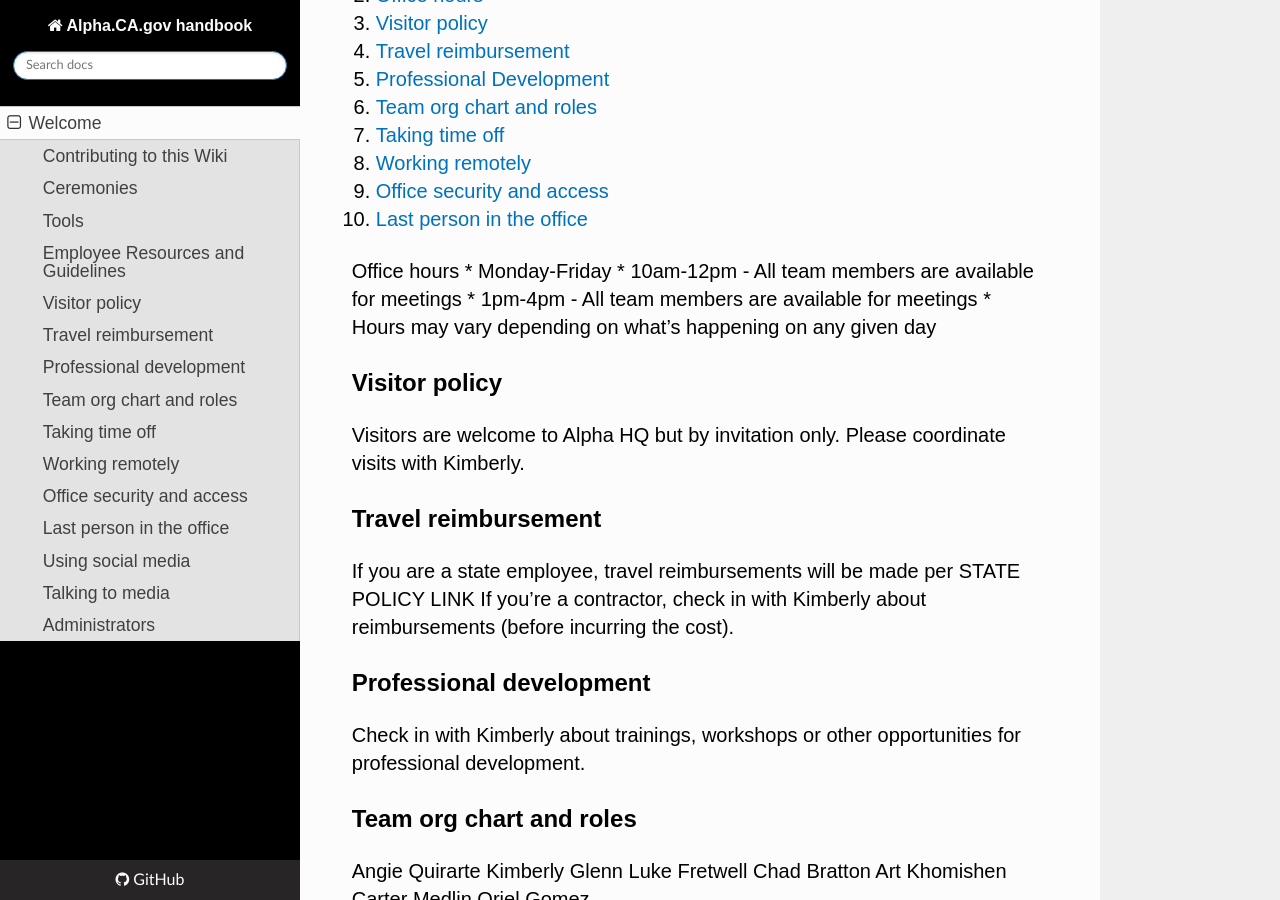
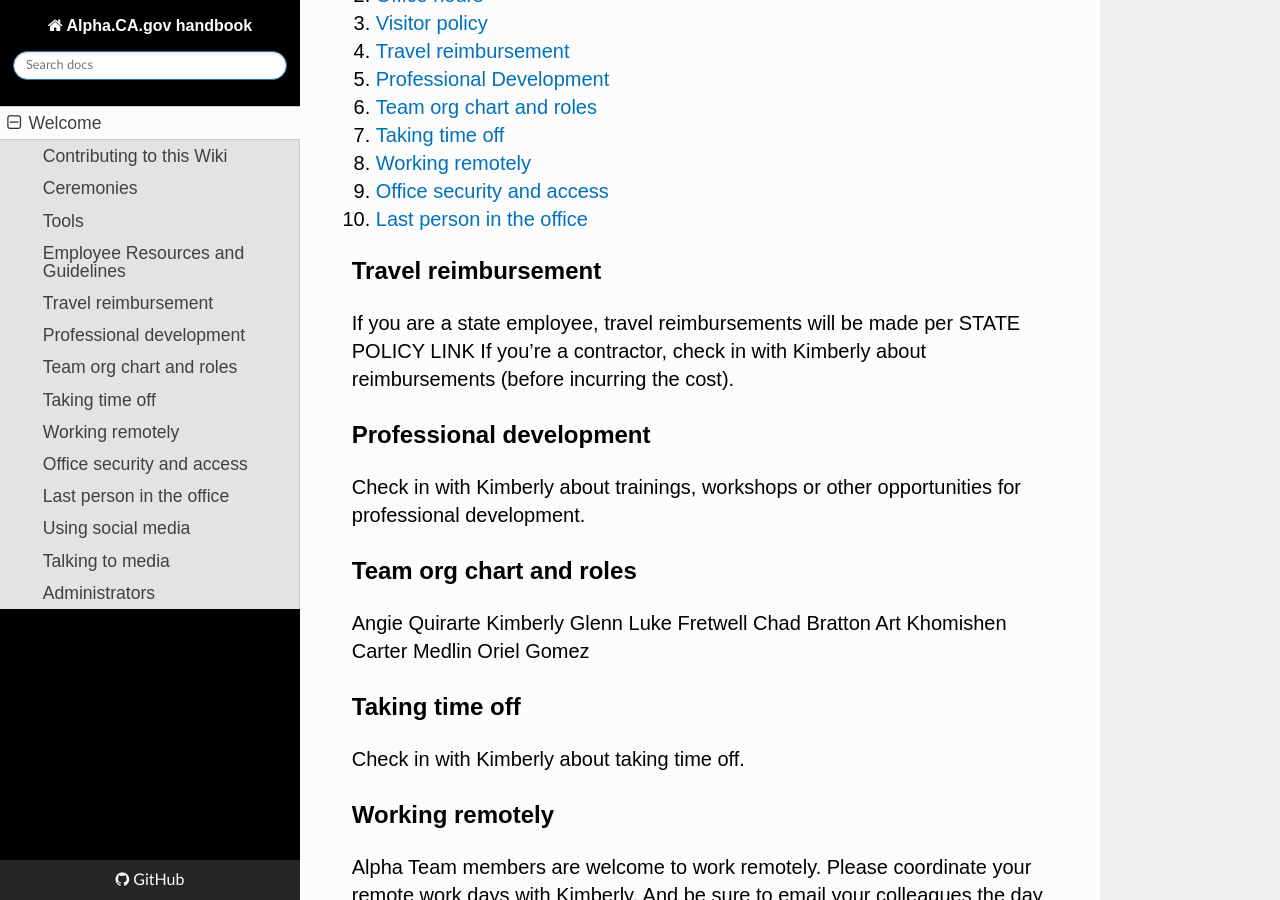
Before and after one commit to cagov/handbook-cadotgov, an MkDocs documentation site: the page built from docs/README.md, in a window 1280 px wide and 900 px high, scrolled down 686 px. Built offline with MkDocs 1.6.1, drawn with Linux system fonts in a browser that asks for light colours; nearby versions of some CDN libraries; old or Windows-style settings are respelled for this version of MkDocs.

Commit message:
Update README.md

```diff
--- a/docs/README.md
+++ b/docs/README.md
@@ -26,16 +26,6 @@
   1. [Office security and access](officeaccess.md)
   1. [Last person in the office](lastpersontoleave.md)
 
-
-
-Office hours
-* Monday-Friday
-* 10am-12pm - All team members are available for meetings
-* 1pm-4pm - All team members are available for meetings
-* Hours may vary depending on what’s happening on any given day
-
-## Visitor policy
-Visitors are welcome to Alpha HQ but by invitation only. Please coordinate visits with Kimberly.
 
 ## Travel reimbursement
 If you are a state employee, travel reimbursements will be made per STATE POLICY LINK
```
